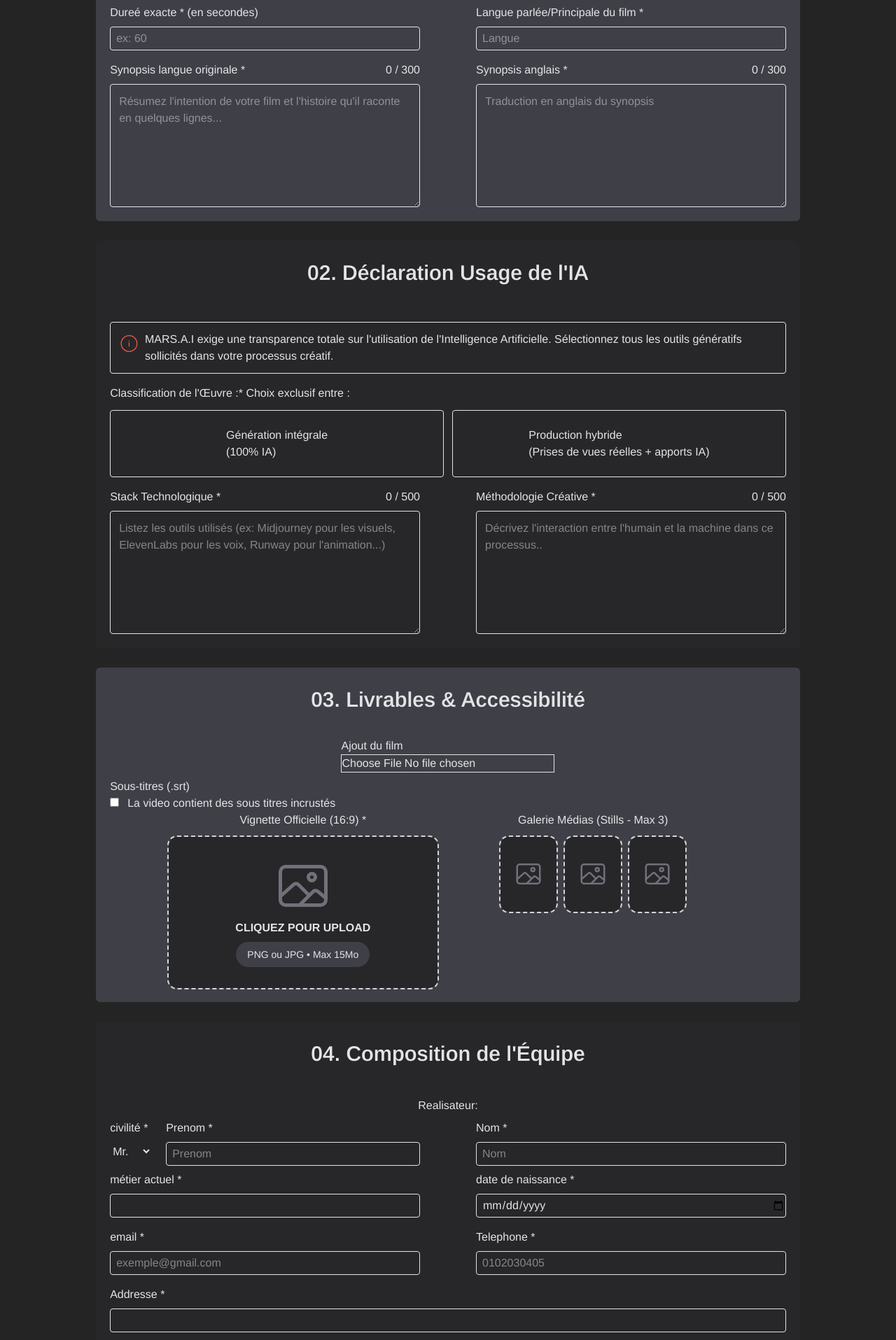
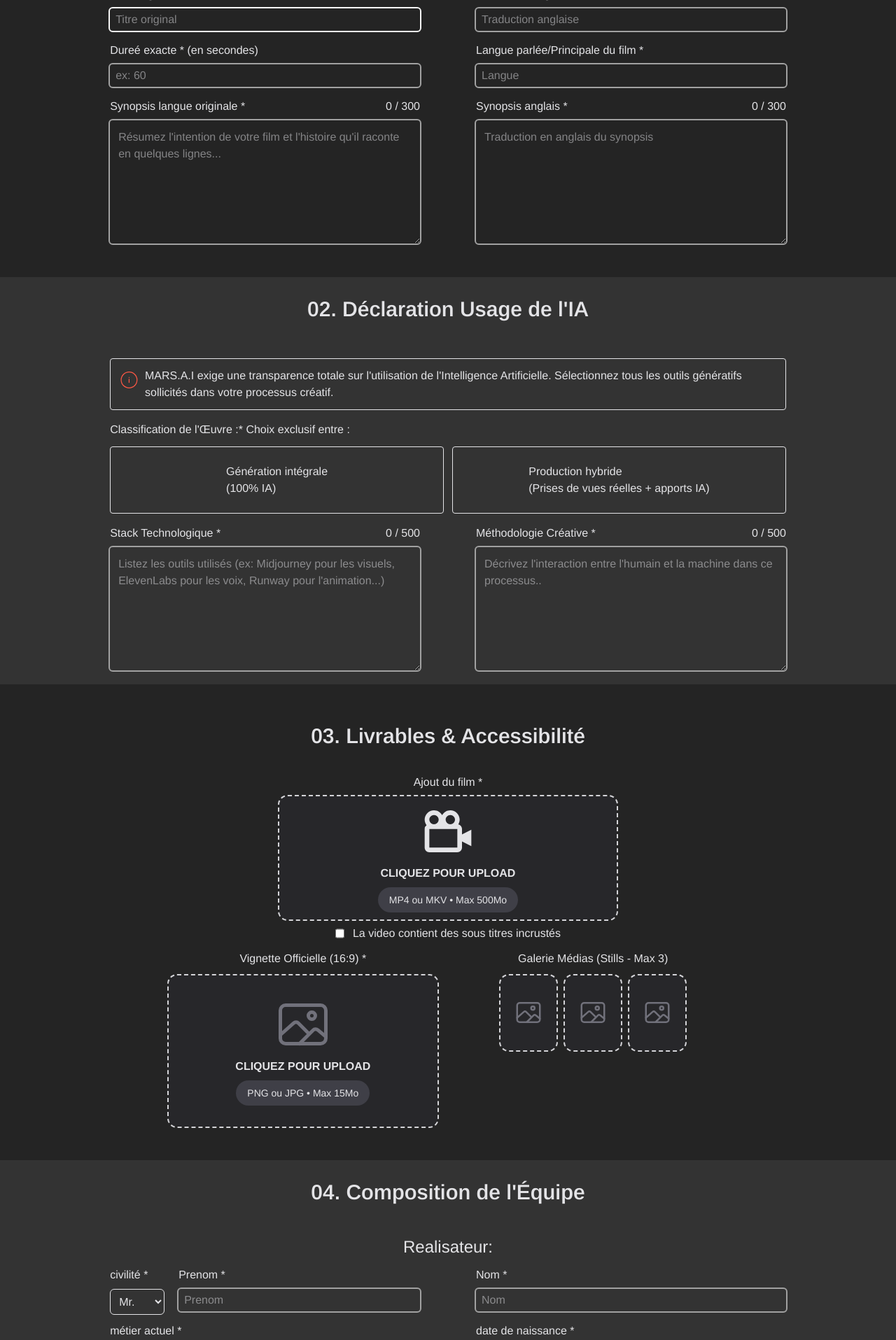
Before and after one commit to Gersho/marsai-front, a React (Vite) app: page /submit in a window 1280 px wide. Shown: the part 460-2375 px from the top of the page at 70% size. Built offline with nearby package versions, Linux system fonts and the light colour scheme.

Commit message:
form movie submit improved visuals

```diff
--- a/src/components/MovieSubmit/MovieSubmitDeclaration.jsx
+++ b/src/components/MovieSubmit/MovieSubmitDeclaration.jsx
@@ -11,13 +11,13 @@ function MovieSubmitDeclaration({ form }) {
   const errors = "submitMovieForm.formErrors.";
 
   return (
-    <FormSection className="bg-zinc-800 text-zinc-200">
+    <FormSection className="bg-primary text-zinc-200">
 
       <FormSectionTitle
         text={t(target + 'title')}
       />
 
-      <div className="flex flex-col sm:flex-row gap-2 border border-gray rounded-sm w-full p-3 my-4">
+      <div className="flex flex-col md:flex-row gap-2 border border-gray rounded-sm w-full p-3 my-4">
         <CiCircleInfo className="text-accent text-4xl" />
         <p>
           {t(target + 'paragraph')}
@@ -72,7 +72,7 @@ function MovieSubmitDeclaration({ form }) {
         />
       </div>
 
-      <div className="flex flex-col items-center sm:flex-row w-full sm:justify-between sm:gap-20">
+      <div className="flex flex-col items-center md:flex-row w-full md:justify-between md:gap-20">
 
         <FormTextArea
           className=""
--- a/src/components/MovieSubmit/MovieSubmitDeliverables.jsx
+++ b/src/components/MovieSubmit/MovieSubmitDeliverables.jsx
@@ -3,6 +3,8 @@ import FormSectionTitle from './base/FormSectionTitle';
 import FormSection from './base/FormSection';
 import { useTranslation } from 'react-i18next';
 import FormErrors from "./base/FormErrors";
+// import { MdOutlineCloudUpload } from "react-icons/md";
+import { BiCameraMovie } from "react-icons/bi";
 
 function MovieSubmitDeliverables({ form }) {
   const { t } = useTranslation();
@@ -10,14 +12,29 @@ function MovieSubmitDeliverables({ form }) {
   const errors = "submitMovieForm.formErrors.";
 
   return (
-    <FormSection className="bg-zinc-700 text-zinc-200">
+    <FormSection className=" text-zinc-200">
       <FormSectionTitle text={t(target + 'title')} />
 
       <div className="flex flex-col gap-2 w-full">
-        <div className="sm:self-center sm:flex sm:flex-col">
-          <label htmlFor="form-movie-upload">{t(target + 'video.label')}</label>
+        <div className="md:self-center flex flex-col gap-2 items-center w-full">
+          <p>{t(target + 'video.label')}</p>
+
+          <label
+            className="flex flex-col items-center justify-center bg-zinc-800 rounded-xl outline-2 outline-zinc-300 outline-dashed hover:bg-zinc-900 focus-within:bg-zinc-900 cursor-pointer w-1/2 h-44"
+            htmlFor="form-movie-upload">
+
+
+
+            <div className='flex flex-col items-center '>
+              <BiCameraMovie size={80} />
+              <p className='uppercase text-zinc-200 font-bold mt-2 text-center'>Cliquez pour upload</p>
+              <p className="py-2 px-4 bg-zinc-700 text-zinc-200 rounded-3xl text-sm mt-2 text-center">MP4 ou MKV • Max 500Mo</p>
+            </div>
+
+
+
             <input
-            className="border"
+              className="sr-only"
               id="form-movie-upload"
               name="movie-upload"
               type="file"
@@ -25,6 +42,7 @@ function MovieSubmitDeliverables({ form }) {
               {...form.register('video', { required: t(errors + 'required') })}
             ></input>
 
+          </label>
           <FormErrors
             form={form}
             name={"video"}
@@ -32,9 +50,10 @@ function MovieSubmitDeliverables({ form }) {
 
         </div>
 
-        <div>
-          <p>{t(target + 'hasSubs.header')}</p>
+        <div className='flex flex-col gap-2 pb-3 items-center'>
+          {/* <p>{t(target + 'hasSubs.header')}</p> */}
 
+          <div className='flex flex-row items'>
             <input
               className="mr-3"
               type="checkbox"
@@ -48,9 +67,12 @@ function MovieSubmitDeliverables({ form }) {
               {t(target + 'hasSubs.label')}
             </label>
           </div>
+
+
+        </div>
       </div>
 
-      <div className="w-5/6 flex flex-col justify-center sm:flex-row sm:justify-evenly gap-6">
+      <div className="w-5/6 flex flex-col justify-center md:flex-row md:justify-evenly gap-6">
         <div className="flex flex-col justify-center items-center gap-3 w-full">
           <p className="">{t(target + 'coverImage.header')}</p>
           <InputImage
--- a/src/components/MovieSubmit/MovieSubmitInfo.jsx
+++ b/src/components/MovieSubmit/MovieSubmitInfo.jsx
@@ -10,12 +10,12 @@ function MovieSubmitInfo({ form }) {
     const errors = "submitMovieForm.formErrors.";
 
     return (
-        <FormSection className="bg-zinc-700 text-zinc-200">
+        <FormSection className=" text-zinc-200">
             <FormSectionTitle
                 text={t(target + 'title')}
             />
 
-            <div className="flex flex-col w-full sm:flex-row sm:justify-between sm:gap-20">
+            <div className="flex flex-col w-full md:flex-row md:justify-between md:gap-20">
                 <BasicFormInput
                     label={t(target + 'originalTitle.label')}
                     id="form-original-title"
@@ -59,7 +59,7 @@ function MovieSubmitInfo({ form }) {
 
             </div>
 
-            <div className="flex flex-col w-full sm:flex-row sm:justify-between sm:gap-20">
+            <div className="flex flex-col w-full md:flex-row md:justify-between md:gap-20">
                 <BasicFormInput
                     label={t(target + 'duration.label')}
                     id="form-duration"
@@ -98,7 +98,7 @@ function MovieSubmitInfo({ form }) {
 
             </div>
 
-            <div className="flex flex-col items-center w-full sm:flex-row sm:justify-between sm:gap-20">
+            <div className="flex flex-col items-center w-full md:flex-row md:justify-between md:gap-20">
                 <FormTextArea
                     className=""
                     label={t(target + 'originalSynopsis.label')}
--- a/src/components/MovieSubmit/MovieSubmitTeamComposition.jsx
+++ b/src/components/MovieSubmit/MovieSubmitTeamComposition.jsx
@@ -27,17 +27,17 @@ function MovieSubmitTeamComposition({ form }) {
     console.log(fields);
   }
   return (
-    <FormSection className="bg-zinc-800 text-zinc-200">
+    <FormSection className="bg-primary text-zinc-200">
       <FormSectionTitle text={t(target + 'title')} />
-      <p className="py-2 self-center">{t(target + 'director.header')}</p>
-      <div className="flex flex-col w-full sm:flex-row sm:justify-between sm:gap-20">
-        <div className="flex flex-col sm:flex-row sm:w-full sm:gap-x-5">
+      <p className="pt-2 pb-3 self-center text-2xl">{t(target + 'director.header')}</p>
+      <div className="flex flex-col w-full md:flex-row md:justify-between md:gap-20">
+        <div className="flex flex-col md:flex-row md:w-full md:gap-x-5 md:pb-2">
           <div className="flex flex-col gap-2">
             <label className="" htmlFor="form-director-gender">
               {t(target + 'director.gender.label')}
             </label>
             <select
-              className="w-fit py-1 justify-center"
+              className="w-fit justify-center bg-primary px-2 py-2 rounded-md border border-zinc-200"
               id="form-director-gender"
               {...form.register('director.gender')}
             >
@@ -46,10 +46,10 @@ function MovieSubmitTeamComposition({ form }) {
               <option value="mx">{t(target + 'director.gender.mx')}</option>
             </select>
           </div>
-          <div className="flex flex-col sm:w-full">
+          <div className="flex flex-col md:w-full">
             <label htmlFor="form-director-firstname">{t(target + 'director.firstname.label')}</label>
             <input
-              className="border border-gray rounded-sm min-w-full pl-2 py-1 my-2"
+              className="outline-2 outline-neutral-400 rounded-sm pl-2 py-1 my-2 min-w-full border-0 focus:outline-neutral-100"
               id="form-director-firstname"
               type="text"
               {...form.register('director.firstname', {
@@ -75,10 +75,10 @@ function MovieSubmitTeamComposition({ form }) {
           </div>
         </div>
 
-        <div className="flex flex-col sm:w-full">
+        <div className="flex flex-col md:w-full">
           <label htmlFor="form-director-lastname">{t(target + 'director.lastname.label')}</label>
           <input
-            className="border border-gray rounded-sm min-w-full pl-2 py-1 my-2"
+            className="outline-2 outline-neutral-400 rounded-sm pl-2 py-1 my-2 min-w-full border-0 focus:outline-neutral-100"
             id="form-director-lastname"
             type="text"
             {...form.register('director.lastname', {
@@ -102,7 +102,7 @@ function MovieSubmitTeamComposition({ form }) {
           />
         </div>
       </div>
-      <div className="flex flex-col w-full sm:flex-row sm:justify-between sm:gap-20">
+      <div className="flex flex-col w-full md:flex-row md:justify-between md:gap-20">
         <BasicFormInput
           label={t(target + 'director.job.label')}
           id="director-job"
@@ -140,7 +140,7 @@ function MovieSubmitTeamComposition({ form }) {
           }}
         />
       </div>
-      <div className="flex flex-col w-full sm:flex-row sm:justify-between sm:gap-20">
+      <div className="flex flex-col w-full md:flex-row md:justify-between md:gap-20">
         <BasicFormInput
           label={t(target + 'director.email.label')}
           id="director-email"
@@ -189,10 +189,10 @@ function MovieSubmitTeamComposition({ form }) {
           }}
         />
       </div>
-      <div className="w-full">
+      <div className="w-full pb-2">
         <label htmlFor="form-director-address">{t(target + 'director.address.label')}</label>
         <input
-          className="border border-gray rounded-sm min-w-full pl-2 py-1 my-2"
+          className="outline-2 outline-neutral-400 rounded-sm border-0 focus:outline-neutral-100 min-w-full pl-2 py-1 my-2"
           id="form-director-address"
           {...form.register('director.address', {
             required: t(errors + 'required'),
@@ -214,7 +214,7 @@ function MovieSubmitTeamComposition({ form }) {
           name="director.address"
         />
       </div>
-      <div className="flex flex-col w-full sm:flex-row sm:justify-between sm:gap-20">
+      <div className="flex flex-col w-full md:flex-row md:justify-between md:gap-20">
         <BasicFormInput
           form={form}
           label={t(target + 'director.city.label')}
@@ -254,7 +254,7 @@ function MovieSubmitTeamComposition({ form }) {
           }}
         />
       </div>
-      <div className="flex flex-col w-full sm:flex-row sm:justify-between sm:gap-20">
+      <div className="flex flex-col w-full md:flex-row md:justify-between md:gap-20">
         <BasicFormInput
           form={form}
           label={t(target + 'director.region.label')}
@@ -294,8 +294,8 @@ function MovieSubmitTeamComposition({ form }) {
           }}
         />
       </div>
-      {t(target + 'director.socials')}
-      <div className="flex flex-col w-full sm:flex-row sm:justify-between sm:gap-20">
+      <p className="pt-4 pb-3 self-center text-2xl">{t(target + 'director.socials')}</p>
+      <div className="flex flex-col w-full md:flex-row md:justify-between md:gap-20">
         <BasicFormInput
           form={form}
           label={t(target + 'director.facebook.label')}
@@ -334,7 +334,7 @@ function MovieSubmitTeamComposition({ form }) {
           }}
         />
       </div>
-      <div className="flex flex-col w-full sm:flex-row sm:justify-between sm:gap-20">
+      <div className="flex flex-col w-full md:flex-row md:justify-between md:gap-20">
         <BasicFormInput
           form={form}
           label={t(target + 'director.youtube.label')}
@@ -373,7 +373,7 @@ function MovieSubmitTeamComposition({ form }) {
           }}
         />
       </div>
-      <div className="flex flex-col w-full sm:flex-row sm:justify-between sm:gap-20">
+      <div className="flex flex-col w-full md:flex-row md:justify-between md:gap-20">
         <BasicFormInput
           form={form}
           label={t(target + 'director.twitter.label')}
@@ -395,7 +395,7 @@ function MovieSubmitTeamComposition({ form }) {
 
         <div className="w-full"></div>
       </div>
-      <p className="py-2 self-center">{t(target + 'collaborators.header')}</p>
+      <p className="pt-4 pb-3 self-center text-2xl">{t(target + 'collaborators.header')}</p>
       <div className="flex flex-col gap-4 w-full pb-5">
         {fields.map((field, index) => (
           <div key={field.id}>
@@ -404,7 +404,7 @@ function MovieSubmitTeamComposition({ form }) {
         ))}
       </div>
       <button
-        className="border border-gray rounded-sm mr-2 mb-3 px-2 py-2 self-center"
+        className="border border-gray rounded-sm mr-2 mb-3 px-2 py-2 self-center cursor-pointer uppercase font-bold bg-secondary transition-all hover:bg-neutral-600"
         type="button"
         onClick={addCollaborator}
       >
--- a/src/components/MovieSubmit/base/BasicFormInput.jsx
+++ b/src/components/MovieSubmit/base/BasicFormInput.jsx
@@ -15,7 +15,7 @@ function BasicFormInput({
 
   const register = form.register;
 
-  className = 'flex flex-col sm:w-full gap-2 sm:pb-4 pb-3' + ' ' + className;
+  className = 'flex flex-col md:w-full gap-2 md:pb-4 pb-3' + ' ' + className;
 
   if (!validation) {
     validation = { required: false }
@@ -25,7 +25,7 @@ function BasicFormInput({
     <div className={className}>
       <label htmlFor={id}>{label}</label>
       <input
-        className="border border-gray rounded-sm pl-2 py-1"
+        className="outline-2 outline-neutral-400 rounded-sm pl-2 py-1 border-0 focus:outline-neutral-100"
         id={id}
         type={type}
         placeholder={placeholder}
--- a/src/components/MovieSubmit/base/FormSection.jsx
+++ b/src/components/MovieSubmit/base/FormSection.jsx
@@ -1,10 +1,12 @@
 function FormSection({ children, className = "" }) {
 
-    className = "flex flex-col rounded-md p-3 pb-6 sm:p-5 items-center w-12/14 sm:w-11/14" + " " + className;
+    className = "w-full flex flex-col items-center" + " " + className;
     return (
 
         <div className={className}>
-            {children}
+            <div className="flex flex-col rounded-md p-3 pb-6 md:p-5 items-center w-12/14 md:w-11/14">
+                {children}
+            </div>
         </div>
     );
 }
--- a/src/components/MovieSubmit/base/FormTextArea.jsx
+++ b/src/components/MovieSubmit/base/FormTextArea.jsx
@@ -31,7 +31,7 @@ function FormTextArea({
         setCount(event?.target.value.length);
     }
 
-    className = "flex flex-col w-full gap-2 sm:pb-0 pb-3" + " " + className;
+    className = "flex flex-col w-full gap-2 md:pb-0 pb-3" + " " + className;
 
     return (
         <div className={className}>
@@ -42,7 +42,8 @@ function FormTextArea({
                 <p className={count > maxCount ? "text-red-600" : ""}>{count} / {maxCount}</p>
             </div>
             <textarea
-                className="border border-gray rounded-sm p-3 h-36 sm:h-44"
+                // className="border border-gray rounded-sm p-3 h-36 md:h-44"
+                className="outline-2 outline-neutral-400 rounded-sm p-3 h-36 md:h-44 border-0 focus:outline-neutral-100"
                 id={id}
                 type="textarea"
                 placeholder={placeholder}
--- a/src/config/locales/fr/translation.json
+++ b/src/config/locales/fr/translation.json
@@ -225,7 +225,7 @@
     "deliverables":{
       "title": "03. Livrables & Accessibilité",
       "video" : {
-        "label": "Ajout du film",
+        "label": "Ajout du film *",
         "title": "Ajout du film"
       },
       "hasSubs":{
@@ -304,7 +304,7 @@
           "label": "Pays *",
           "title": "Pays du realisateur"
         },
-        "socials": "présence en ligne",
+        "socials": "Présence en ligne:",
         "facebook":{
           "label": "Facebook",
           "title": "facebook du directeur"
--- a/src/pages/SubmitMoviePage.jsx
+++ b/src/pages/SubmitMoviePage.jsx
@@ -5,6 +5,7 @@ import MovieSubmitDeliverables from '../components/MovieSubmit/MovieSubmitDelive
 import MovieSubmitInfo from '../components/MovieSubmit/MovieSubmitInfo';
 import MovieSubmitTeamComposition from '../components/MovieSubmit/MovieSubmitTeamComposition';
 import { useTranslation } from 'react-i18next';
+import TopPage from '../components/base/TopPage';
 
 
 function SubmitMoviePage() {
@@ -70,10 +71,17 @@ function SubmitMoviePage() {
 
   return (
     <>
-      <div className="py-25 flex flex-col items-center text-white">
+      <TopPage className="text-white pt-20">
+
+        <h2 className="">{t(target + 'titlePart1')}</h2>
+        <h1 className="">{t(target + 'titlePart2')}</h1>
+      </TopPage>
+      <div className="pb-25 pt-5 flex flex-col items-center text-white">
         <div className="flex flex-col items-center w-5/6 gap-4 pb-4">
-          <h2 className="text-2xl">{t(target + 'titlePart1')}</h2>
-          <h1 className="text-5xl">{t(target + 'titlePart2')}</h1>
+
+          {/*
+            <h2 className="">{t(target + 'titlePart1')}</h2>
+            <h1 className="">{t(target + 'titlePart2')}</h1> */}
           <p>
             {t(target + 'paragraph')}
           </p>
@@ -89,7 +97,7 @@ function SubmitMoviePage() {
           <MovieSubmitDeliverables form={form} />
           <MovieSubmitTeamComposition form={form} />
           <MovieCertificateOfOwnership />
-          <button className="border p-3 rounded-md">
+          <button className="border p-3 rounded-md bg-accent border-red-500 uppercase cursor-pointer font-bold hover:bg-red-600 transition-all" >
             {t(target + 'submitButton')}
           </button>
         </form>
```
Also changed, not shown: src/components/MovieSubmit/MovieSubmitCertificateOfOwnership.jsx (+7 -3 lines), src/components/MovieSubmit/base/FormNewCollaborator.jsx (+6 -6 lines), src/components/base/TopPage.jsx (+5 -2 lines). Lines whose indentation alone changed are shown as unchanged.
